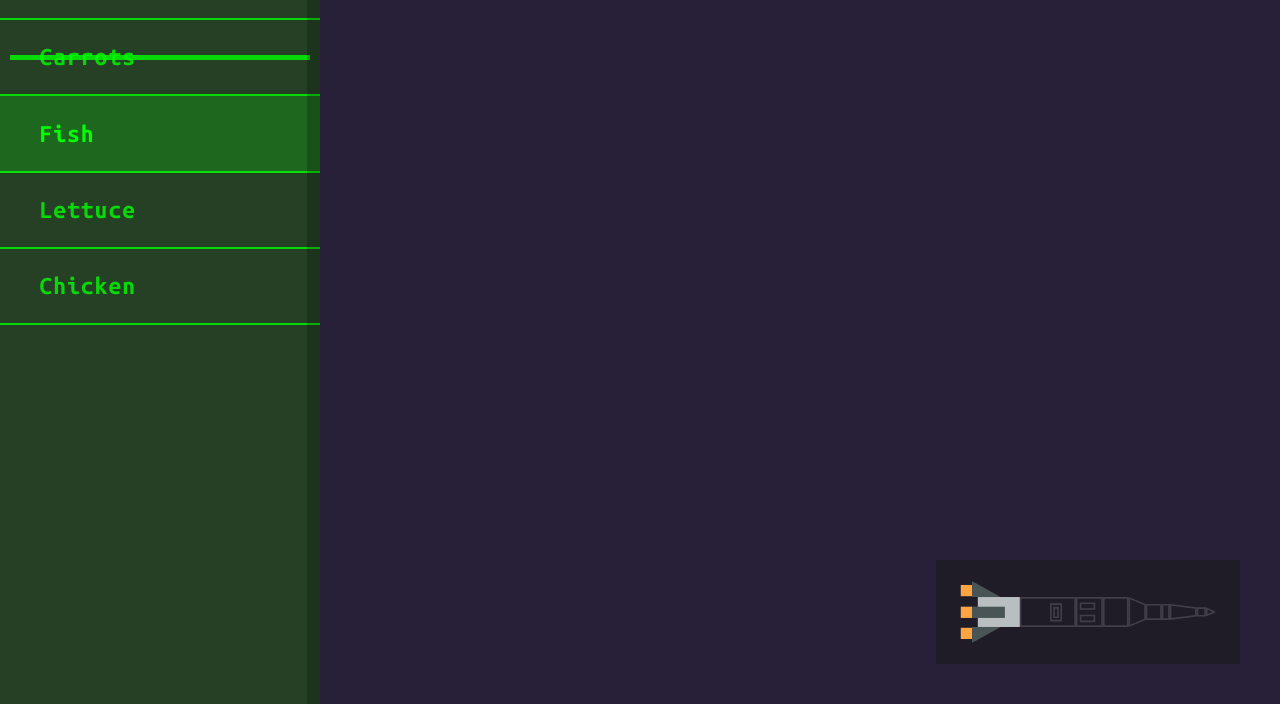
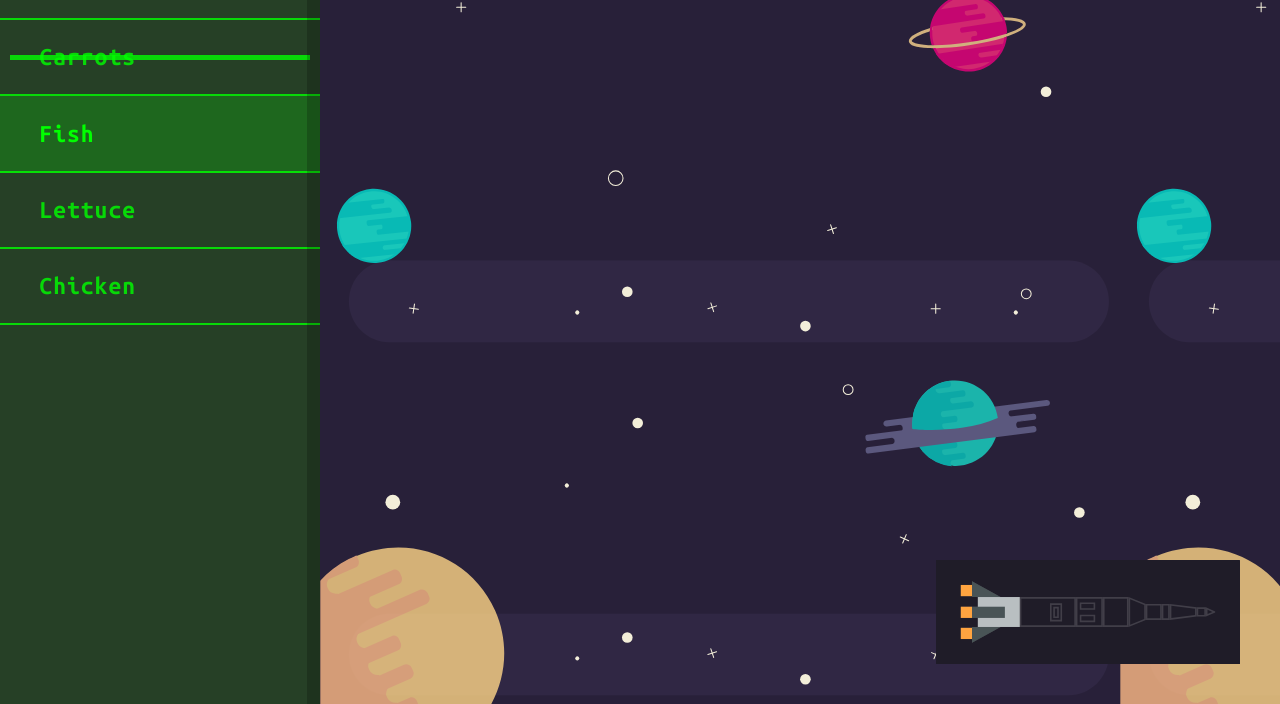
Before and after one commit to afoals/meteor-mission-front-end, a website: page src/index.html in a window 1280 px wide. Shown: the part 96-800 px from the top of the page. Drawn offline with nearby package versions, Linux system fonts and the light colour scheme; files that its build step writes are made by us from their sources.

Commit message:
add in background

```diff
--- a/src/sass/_game.scss
+++ b/src/sass/_game.scss
@@ -7,7 +7,8 @@
   bottom: 0;
   left: 25%;
   right: 0;
-  background-color: $game-bg;
+  // background-color: $game-bg;
+  background-image: url('../img/bg.svg');
 }
 
 .game-item {
```
Also changed, not shown: src/img/bg.svg (added).
